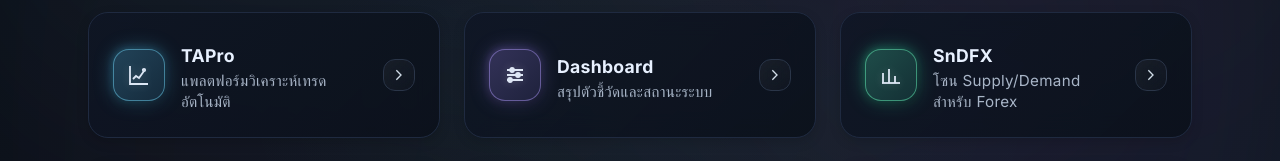
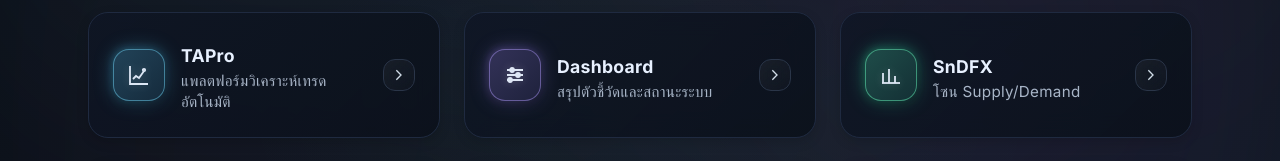
Before and after one commit to BassSG/EBWHUB, a plain HTML site: page index.html in a window 1280 px wide. Shown: the part 519-680 px from the top of the page. Drawn offline with Linux system fonts and the light colour scheme.

Commit message:
Update index.html

```diff
--- a/index.html
+++ b/index.html
@@ -15,7 +15,7 @@
   <meta name="msapplication-config" content="browserconfig.xml">
 
   <title>EBassWave AI Hub</title>
-  <meta name="description" content="ศูนย์กลางงานของคุณในที่เดียว—ดีไซน์เรียบ สะอาด โมเดิร์น โทนนีออนล้ำสมัย">
+  <meta name="description" content="AI isn't everything. But it's everything.">
   <meta name="color-scheme" content="dark">
 
   <link rel="preconnect" href="https://fonts.gstatic.com" crossorigin>
@@ -603,7 +603,7 @@
           </div>
           <div class="spacer">
             <div class="title">SnDFX</div>
-            <div class="desc">โซน Supply/Demand สำหรับ Forex</div>
+            <div class="desc">โซน Supply/Demand</div>
           </div>
           <div class="arrow">
             <svg viewBox="0 0 24 24" fill="none" stroke-width="2">
```
